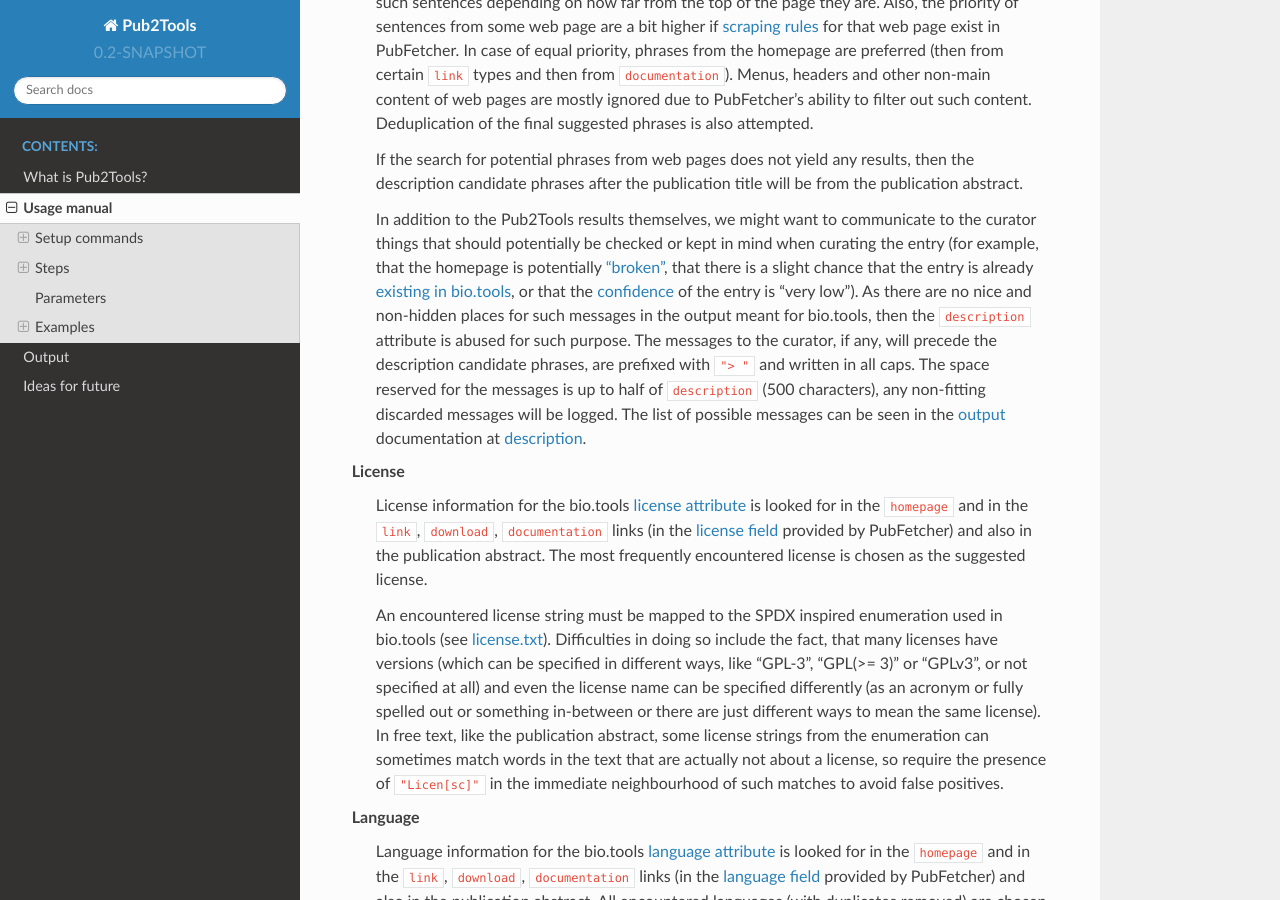
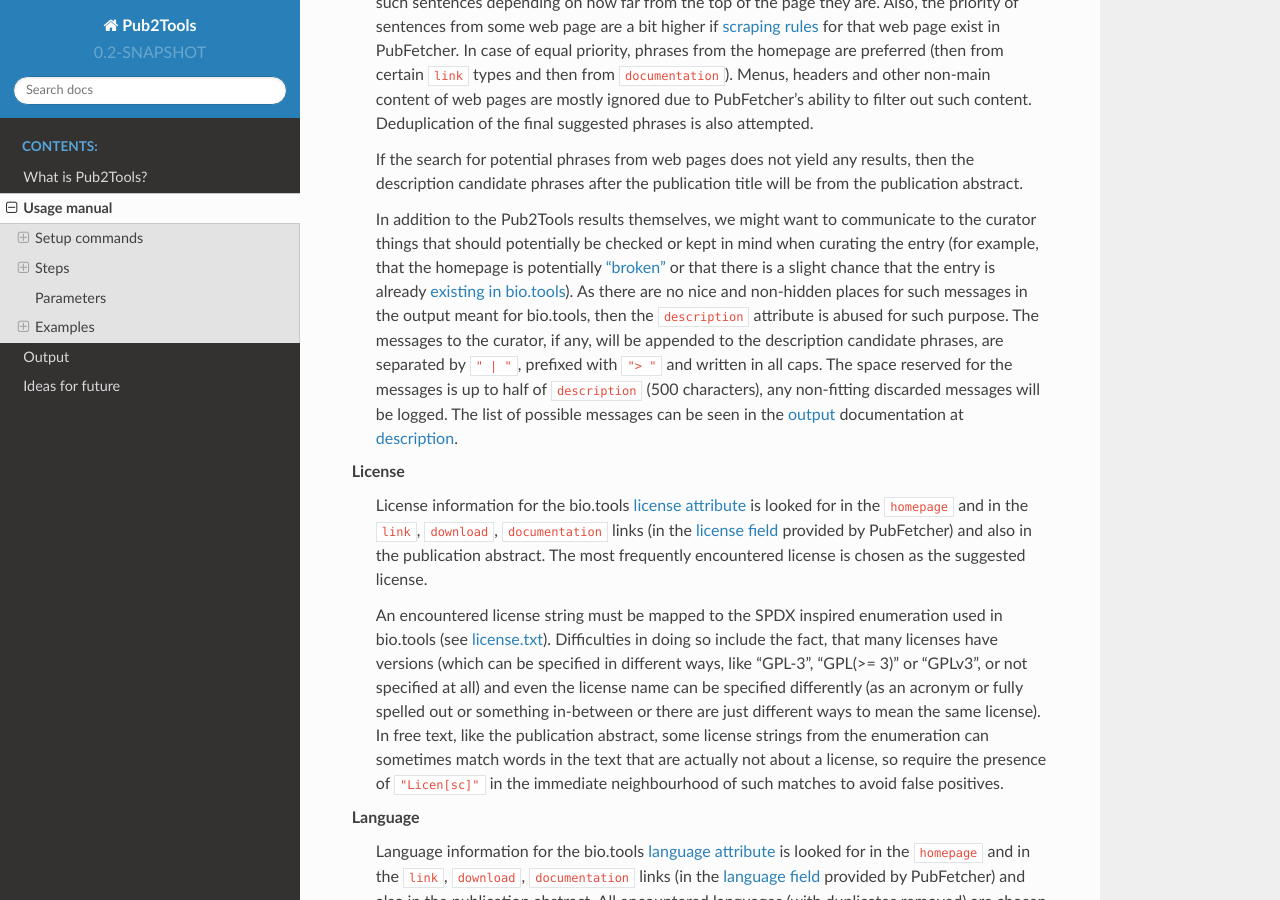
Before and after one commit to bio-tools/pub2tools, a Sphinx documentation site: the page built from docs/usage.rst, in a window 1280 px wide and 900 px high, scrolled down 13960 px. Built offline with Sphinx 7.4.7 and the Read the Docs theme 2.0.0, drawn with Linux system fonts in a browser that asks for light colours.

Commit message:
Move messages to the end of the description

```diff
--- a/docs/output.rst
+++ b/docs/output.rst
@@ -293,7 +293,7 @@
 description
   A list of descriptions (separated by ``" | "``) suggested as the `description attribute`_ of the tool for bio.tools. This is the one column that definitely need curation: a curator can choose one of the descriptions from the list or combine multiple description suggestions into the final description of the tool in bio.tools. More information can be found in the :ref:`description part <usage_description>` of the second pass (:ref:`pass2`), where the descriptions are constructed.
 
-  In addition to the list of descriptions, a list of messages to the curator (also separated by ``" | "``) are added to the front of the descriptions. The messages start with ``"> "`` and are uppercase. If there are any messages to the curator, then these should be acknowledged, potentially acted upon and deleted. Messages could be the following:
+  In addition to the list of descriptions, a list of messages to the curator (also separated by ``" | "``) are appended to the descriptions (after a ``" | "``). The messages start with ``"> "`` and are uppercase. If there are any messages to the curator, then these should be acknowledged, potentially acted upon and deleted. Messages could be the following:
 
   * NOT INCLUDED! (include_ is ``false``)
   * HOMEPAGE BROKEN! (homepage_broken_ is ``true``)
--- a/docs/usage.rst
+++ b/docs/usage.rst
@@ -358,7 +358,7 @@
 
   If the search for potential phrases from web pages does not yield any results, then the description candidate phrases after the publication title will be from the publication abstract.
 
-  In addition to the Pub2Tools results themselves, we might want to communicate to the curator things that should potentially be checked or kept in mind when curating the entry (for example, that the homepage is potentially :ref:`"broken" <homepage_broken>`, that there is a slight chance that the entry is already `existing in bio.tools`_, or that the confidence_ of the entry is "very low"). As there are no nice and non-hidden places for such messages in the output meant for bio.tools, then the ``description`` attribute is abused for such purpose. The messages to the curator, if any, will precede the description candidate phrases, are prefixed with ``"> "`` and written in all caps. The space reserved for the messages is up to half of ``description`` (500 characters), any non-fitting discarded messages will be logged. The list of possible messages can be seen in the :ref:`output <Output>` documentation at :ref:`description <output_description>`.
+  In addition to the Pub2Tools results themselves, we might want to communicate to the curator things that should potentially be checked or kept in mind when curating the entry (for example, that the homepage is potentially :ref:`"broken" <homepage_broken>` or that there is a slight chance that the entry is already `existing in bio.tools`_). As there are no nice and non-hidden places for such messages in the output meant for bio.tools, then the ``description`` attribute is abused for such purpose. The messages to the curator, if any, will be appended to the description candidate phrases, are separated by ``" | "``, prefixed with ``"> "`` and written in all caps. The space reserved for the messages is up to half of ``description`` (500 characters), any non-fitting discarded messages will be logged. The list of possible messages can be seen in the :ref:`output <Output>` documentation at :ref:`description <output_description>`.
 
   .. _usage_license:
 License
```
Also changed, not shown: 1 other file.
